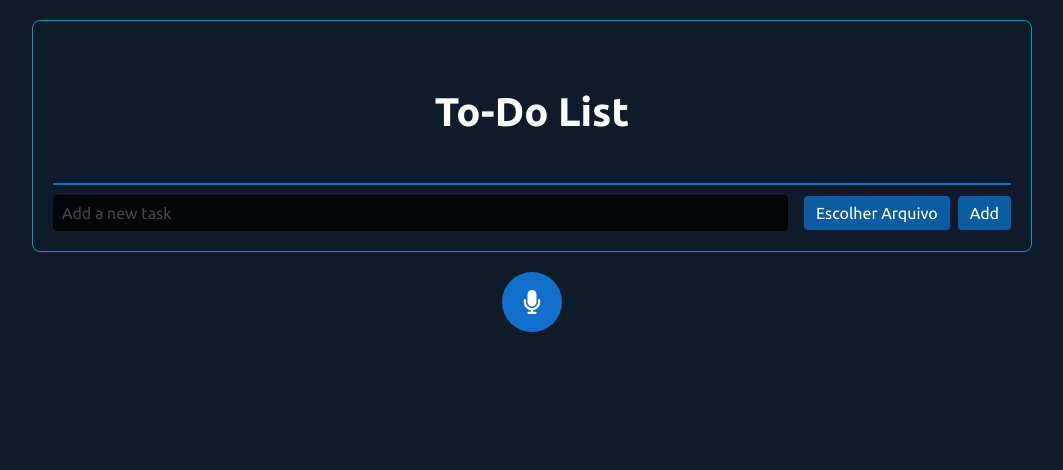
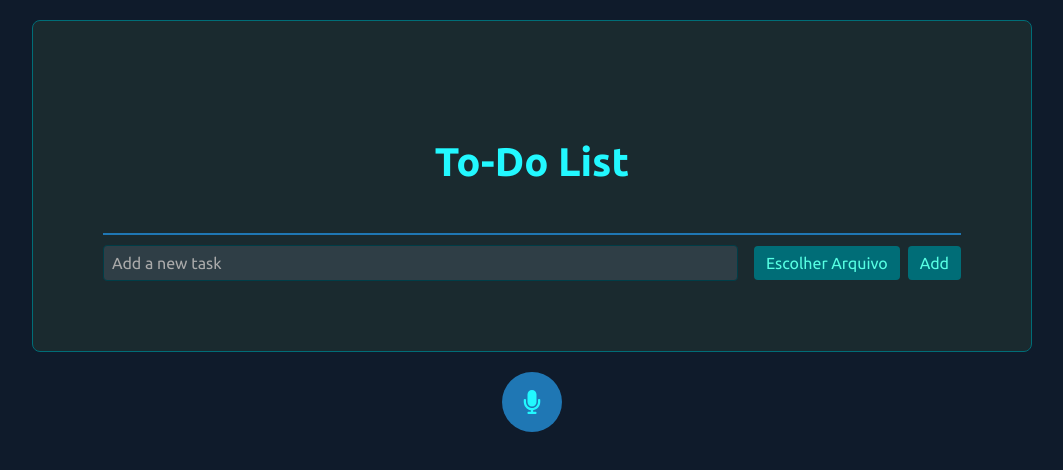
Before and after one commit to DuduNeri/todo-list-typescript, a React (Vite) app: page / in a window 1280 px wide. Shown: the top 470 px of the page, without its empty margins (108-1171 px from the left). Built offline with nearby package versions, Linux system fonts and the light colour scheme.

Commit message:
cores novas adicionadas

```diff
--- a/index.html
+++ b/index.html
@@ -2,7 +2,7 @@
 <html lang="en">
   <head>
     <meta charset="UTF-8" />
-    <link rel="icon" type="image/svg+xml" href="https://up.yimg.com/ib/th?id=OIP.A3jxHWus3hQoC2d8mxRMFwHaHa&pid=Api&rs=1&c=1&qlt=95&w=121&h=121" />
+    <link rel="icon" type="image/svg+xml" href="/icons/menu.png" />
     <meta name="viewport" content="width=device-width, initial-scale=1.0" />
     <title>To-do-list</title>
     <link rel="preconnect" href="https://fonts.googleapis.com">
--- a/package.json
+++ b/package.json
@@ -21,7 +21,9 @@
     "react-audio-voice-recorder": "^2.2.0",
     "react-dom": "^18.3.1",
     "react-icons": "^5.3.0",
-    "react-pdf": "^9.1.1"
+    "react-pdf": "^9.1.1",
+    "react-toastify": "^10.0.6",
+    "toastify": "^2.0.1"
   },
   "devDependencies": {
     "@eslint/js": "^9.13.0",
--- a/src/App.css
+++ b/src/App.css
@@ -3,23 +3,22 @@
   padding: 0;
   margin: 0;
   font-family: "Ubuntu", sans-serif;
-  color: #ffffff;
+  color: #22f8ff; /* Cor do texto mais suave */
 }
-
 
 .container {
   max-width: 1000px;
   margin: 20px auto;
-  padding: 20px;
+  padding: 70px;
   text-align: center;
   border-radius: 8px;
-  border: #00a0bd 1px solid;
+  border: #006d77 1px solid; /* Azul escuro profissional */
   max-height: 800px;
-
+  background-color: #1a2a2f; /* Fundo escuro e elegante */
 }
 
 h1 {
-  border-bottom: 2px solid #1070ca;
+  border-bottom: 2px solid #1f77b4; /* Azul brilhante */
   padding: 3rem 1rem;
   font-size: 2.5em;
   text-align: center;
@@ -39,14 +38,14 @@ h1 {
   padding: 8px;
   font-size: 1rem;
   margin-right: 8px;
-  background-color: rgba(0, 0, 0, 0.8);
-  border: 1px solid #000000;
+  background-color: #2f3e46; /* Cinza escuro com toque minimalista */
+  border: 1px solid #003d47; /* Azul muito escuro */
   border-radius: 4px;
 }
 
 .input::placeholder,
 .custom-file-upload {
-  color: #464646;
+  color: #aaa; /* Cor mais clara para placeholder */
 }
 
 .custom-file-upload,
@@ -56,7 +55,7 @@ h1 {
 .task-content button  {
   padding: 8px 12px;
   font-size: 1rem;
-  color: white;
+  color: rgb(86, 255, 227);
   border: none;
   cursor: pointer;
   border-radius: 4px;
@@ -66,29 +65,28 @@ h1 {
 .custom-file-upload,
 .btn-add,
 .task-content button  {
-  background-color: #0c5ca3;
+  background-color: #006d77; /* Azul profissional */
 }
 
 .btn-edit {
-  background-color: #0c5ca3;
-
+  background-color: #004e58; /* Azul escuro */
 }
 
 .btn-delete {
-  background-color: #0c5ca3;
+  background-color: #004e58; /* Vermelho suave para delete */
 }
 
 .custom-file-upload:hover,
 .btn-add:hover {
-  background-color: #00a0bd;
+  background-color: #00a0bd; /* Azul vibrante */
 }
 
 .btn-edit:hover {
-  background-color: #00a0bd;
+  background-color: #009cbe; /* Azul claro */
 }
 
 .btn-delete:hover {
-  background-color: #00a0bd;
+  background-color: #009cbe; /* Vermelho vibrante */
 }
 
 .list {
@@ -96,7 +94,7 @@ h1 {
   align-items: center;
   justify-content: space-between;
   padding: 10px;
-  border-bottom: 1px solid #ccc;
+  border-bottom: 1px solid #444;
   list-style-type: none;
   gap: 8px;
   margin-top: 10px;
@@ -131,8 +129,8 @@ h1 {
 .input-edit {
   padding: 8px;
   font-size: 1rem;
-  background-color: rgba(0, 0, 0, 0.8);
-  border: 1px solid #ccc;
+  background-color: #2f3e46;
+  border: 1px solid #444;
   border-radius: 4px;
   min-width: 0;
   flex-grow: 1;
@@ -155,6 +153,7 @@ h1 {
     margin-bottom: 8px;
   }
 }
+
 .audio-recorder {
   display: flex;
   flex-direction: column;
@@ -163,7 +162,7 @@ h1 {
 }
 
 .audio-button {
-  background-color: #1070ca;
+  background-color: #1f77b4; /* Azul claro */
   color: white;
   border: none;
   border-radius: 50%;
@@ -178,16 +177,17 @@ h1 {
 }
 
 .audio-button:hover {
-  background-color: #00a0bd;
+  background-color: #00a0bd; /* Azul mais vibrante */
 }
 
 .audio-button.recording {
-  background-color: #ff4d4f;
+  background-color: #ff4d4f; /* Vermelho suave para gravação */
 }
 
 .audio-preview {
   margin-top: 10px;
 }
+
 .audio-item {
   display: flex;
   align-items: center;
@@ -196,19 +196,19 @@ h1 {
 }
 
 .delete-audio-button {
-  background-color: #0c5ca3;
-  color: white;
+  background-color: #004e58; /* Azul escuro para excluir */
+  color: rgb(63, 255, 229);
   border: none;
   padding: 5px 10px;
   cursor: pointer;
   border-radius: 5px;
   transition: background-color 0.3s;
-
 }
 
 .delete-audio-button:hover {
-  background-color: #00a0bd;
+  background-color: #00beb4; /* Azul claro */
 }
+
 .controls{
   gap: 1rem;
   margin-left: 10px;
--- a/src/App.tsx
+++ b/src/App.tsx
@@ -1,8 +1,10 @@
 import { useEffect, useState } from 'react';
 import './App.css';
 import ToDoItem from './TodoItem';
-import AudioRecorder from './AudioRecorder'; // Importando o gravador de áudio
+import AudioRecorder from './AudioRecorder';
 import { FaFilePdf, FaFileWord, FaFileExcel, FaFileAlt } from 'react-icons/fa';
+import { toast, ToastContainer } from 'react-toastify';
+import 'react-toastify/dist/ReactToastify.css';
 
 interface Todo {
   id: number;
@@ -20,10 +22,6 @@ const App: React.FC = () => {
   const [file, setFile] = useState<File | null>(null);
   const [audio, setAudio] = useState<Blob | null>(null);
 
-  useEffect((todos) =>{
-     setTodos
-  },[ToDoItem])
-
   const addTodo = () => {
     if (newTodo.trim() !== '' || file || audio) {
       const newTask = {
@@ -38,6 +36,7 @@ const App: React.FC = () => {
       setNewTodo('');
       setFile(null);
       setAudio(null);
+      toast.success("Tarefa adicionada com sucesso!");
     }
   };
 
@@ -55,6 +54,7 @@ const App: React.FC = () => {
 
   const deleteTodo = (id: number) => {
     setTodos(todos.filter(todo => todo.id !== id));
+    toast.info("Tarefa removida!");
   };
 
   const startEditing = (id: number, currentText: string) => {
@@ -68,7 +68,22 @@ const App: React.FC = () => {
     ));
     setIsEditing(null);
     setEditText('');
+    toast.success("Tarefa editada com sucesso!");
   };
+
+  function addTask() {
+    const minhalista = localStorage.getItem("TodoItem");
+    let taskSalva = JSON.parse(minhalista || '[]');
+
+    const hasFilme = taskSalva.some((task: Todo) => task.id === minhalista?.id);
+    if (hasFilme) {
+      toast.warn("Esse filme já está na lista!");
+      return;
+    }
+    taskSalva.push({ id: Date.now(), text: 'new task' });
+    localStorage.setItem("TodoItem", JSON.stringify(taskSalva));
+    toast.success("Tarefa adicionada com sucesso!");
+  }
 
   const getFileIcon = (file: File) => {
     const fileExtension = file.name.split('.').pop()?.toLowerCase();
@@ -144,9 +159,10 @@ const App: React.FC = () => {
         </ul>
       </div>
       <AudioRecorder onAudioRecorded={handleAudioRecorded} />
+
+      <ToastContainer position="top-right" autoClose={5000} hideProgressBar={false} closeOnClick rtl={false} pauseOnFocusLoss draggable pauseOnHover />
     </>
   );
-
 };
 
 export default App;
```
Also changed, not shown: icons/menu.png (added), 1 other file (tests, documents, lock files or other folders).
